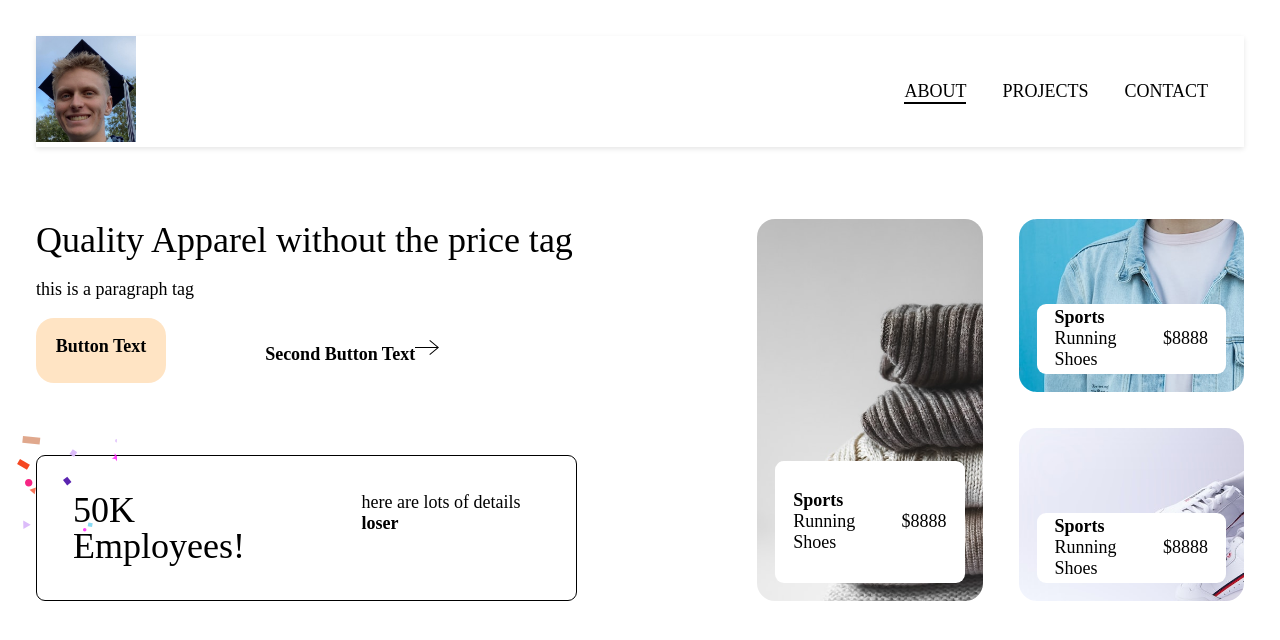
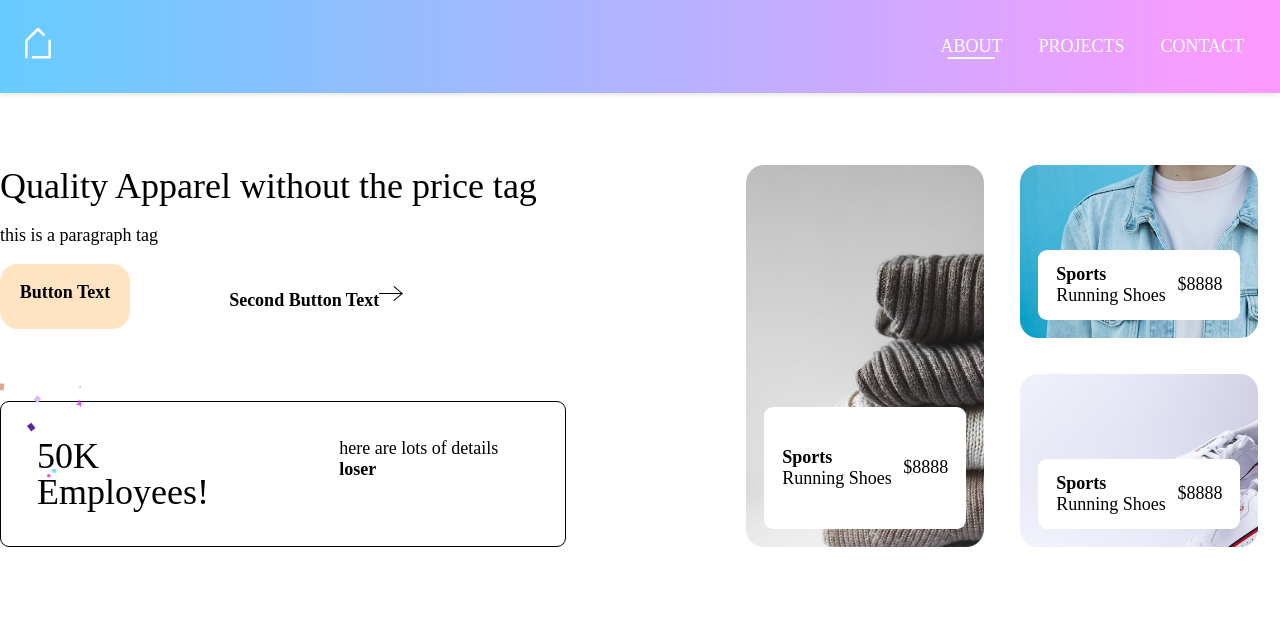
Before and after one commit to blakevd/blakevd-personal-website, a React (Create React App) app: page / in a window 1280 px wide. Shown: the top 640 px of the page. Built offline with nearby package versions, Linux system fonts and the light colour scheme.

Commit message:
added home icon and redecorated

```diff
--- a/src/App.css
+++ b/src/App.css
@@ -3,7 +3,7 @@ html {
 }
 
 body {
-  margin: 2em;
+  margin: 0em;
   font-family: 'Oswald';
 }
 
@@ -16,7 +16,13 @@ header {
   justify-content: space-between;
   align-items: center;
   box-shadow: 0 2px 5px rgba(0, 0, 0, 0.1);
-  background-color: solid black;
+  background: linear-gradient(to right, #66ccff 0%, #ff99ff 100%);
+  overflow: hidden;
+}
+
+header img{
+  margin: 1rem;
+  height: 100%;
 }
 
 nav {
@@ -33,14 +39,14 @@ nav ul {
 
 nav ul li a {
   text-decoration: none;
-  color: black;
+  color: white;
   text-transform: uppercase;
   font-size: 1rem;
   position: relative;
 }
 
 nav ul li a:hover{
-  background-color: solid grey;
+  background-color: solid white;
   transform: translateY(20px);
 }
 
@@ -48,9 +54,9 @@ nav ul li a.active:before{
   position: absolute;
   display: inline-block;
   content: "";
-  width: 100%;
+  width: 75%;
   height: 1px;
-  border-bottom: 2px solid black;
+  border-bottom: 2px solid white;
   bottom: -3px;
 }
 
@@ -61,7 +67,7 @@ nav ul li a::before {
   width: 0%;
   height: 2px;
   left: 50%;
-  border-bottom: 2px solid grey;
+  border-bottom: 2px solid white;
   bottom: -3px;
   transition: width 0.3s ease-out, left 0.3s ease-out;
   transform: translateX(-50%);
@@ -69,7 +75,7 @@ nav ul li a::before {
 
 /* Animations */
 nav ul li a:hover::before{
-  width: 100%;
+  width: 70%;
   left: 50%;
   transition: transform ease-out 0.2;
 }
@@ -233,8 +239,8 @@ p.product-price {
 .overlay {
   position: absolute;
   background-color: white;
-  width: 90%;
-  height: 90%;
+  width: 100%;
+  height: 100%;
   animation: reveal 1s ease-in forwards;
   transform-origin: bottom;
 }
--- a/src/App.tsx
+++ b/src/App.tsx
@@ -1,5 +1,5 @@
 import React from 'react';
-import logo from './images/blakeyboo.jpg';
+import logo from './images/home-icon.svg';
 import './App.css';
 // web routing
 import { BrowserRouter as Router, Route, Link, Routes, NavLink } from'react-router-dom';
@@ -19,7 +19,7 @@ function App() {
       <div className="wrapper">
       <Router>
           <header>
-              <a><img src={logo} width="100" height="auto"  alt="Blake Van Dyken" /></a>
+              <a href="#"><img src={logo} width="40" height="auto" alt="Blake Van Dyken" /></a>
               <nav>
                   <ul>
                       <li>
```
Also changed, not shown: src/images/home-icon.svg (added).
